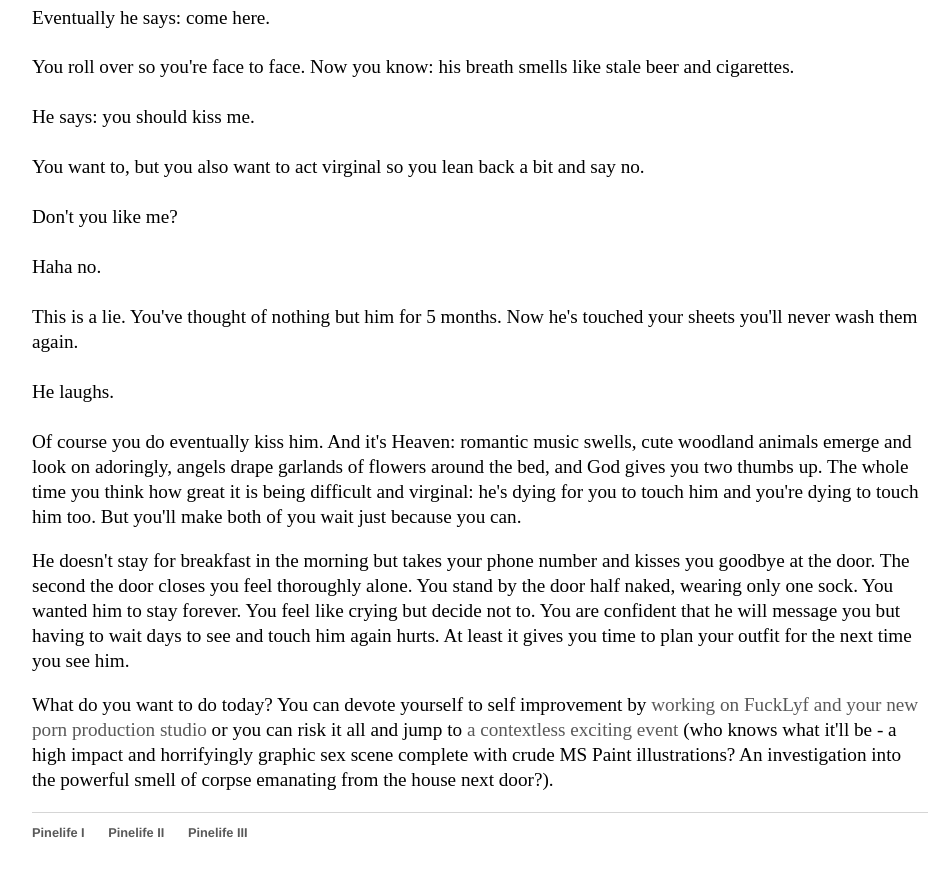
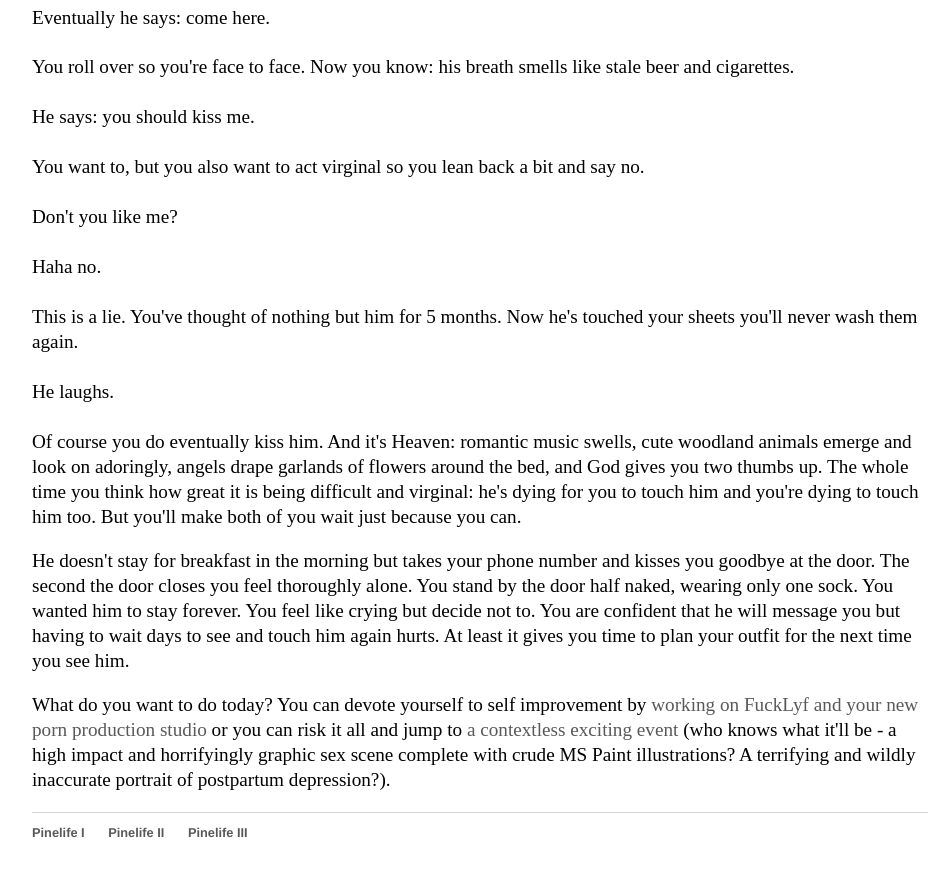
Before and after one commit to Pinelife/pinelife.github.io, a Jekyll site: the page built from Hellhole/Room6.html, in a window 1280 px wide and 900 px high, scrolled down 2620 px. Shown: the top 877 px of the window, without its empty margins (160-1109 px from the left). Built offline with Jekyll 4.4.1, drawn with Linux system fonts in a browser that asks for light colours.

Commit message:
Update Room6.html

```diff
--- a/Hellhole/Room6.html
+++ b/Hellhole/Room6.html
@@ -127,4 +127,4 @@ Smash cut to: Chen Li spooning you in bed. He still has his jeans on but he drop
 </p>
 <p>What do you want to do today? You can devote yourself to self improvement by <a href = "Room7.html">working on FuckLyf and your new
 	porn production studio</a> or you can risk it all and jump to <a href ="excitingevent1.html">a contextless exciting event</a> (who knows what it'll be -
-a high impact and horrifyingly graphic sex scene complete with crude MS Paint illustrations? An investigation into the powerful smell of corpse emanating from the house next door?). </p>
+a high impact and horrifyingly graphic sex scene complete with crude MS Paint illustrations? A terrifying and wildly inaccurate portrait of postpartum depression?). </p>
```
